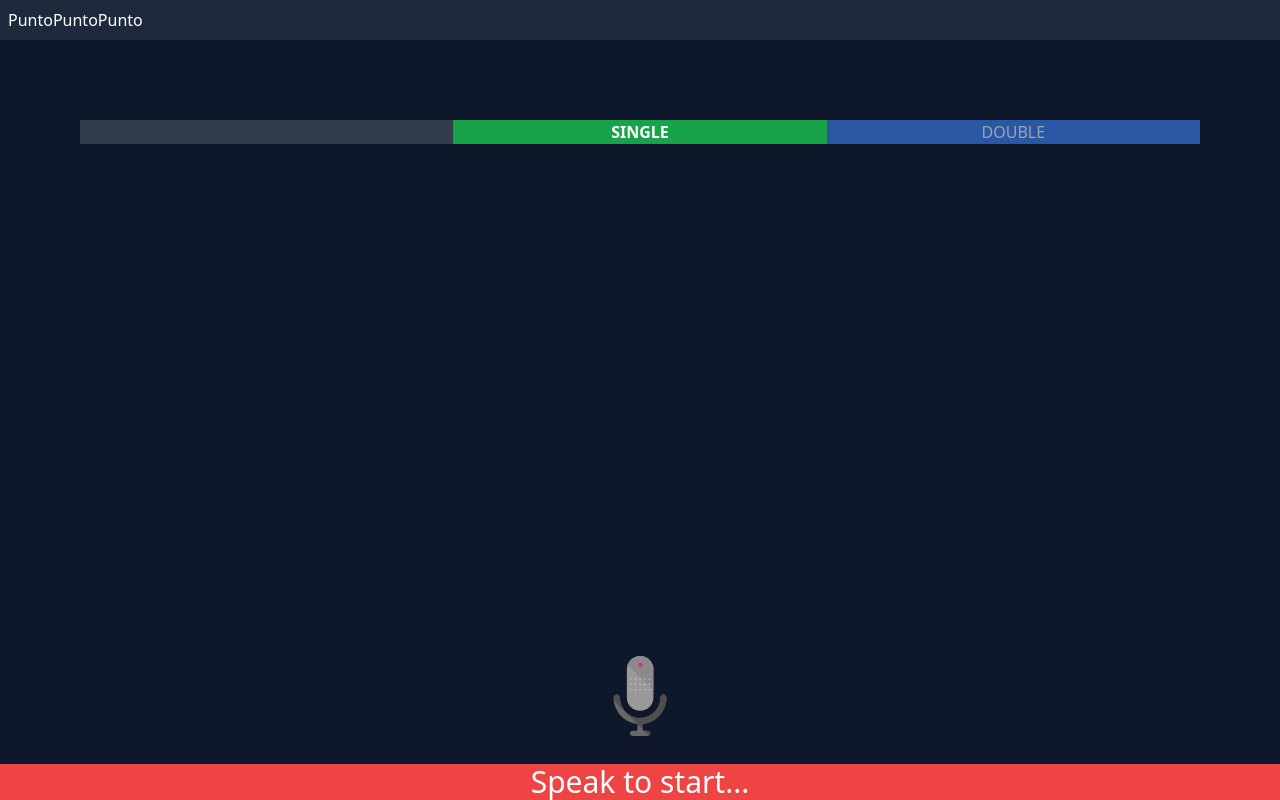
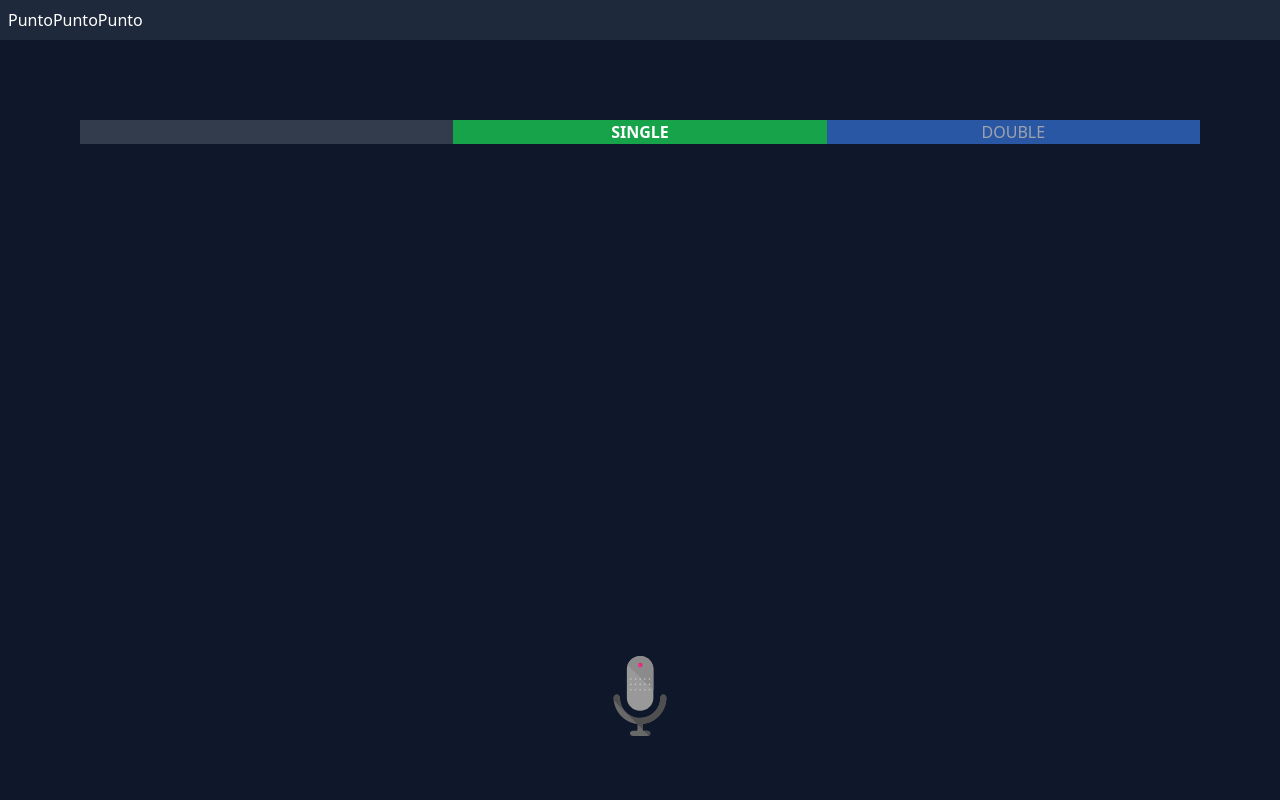
Before and after one commit to Sarodus/PuntoPuntoPunto, a SvelteKit app: page / in a window 1280 px wide. Built offline with nearby package versions, Linux system fonts and the light colour scheme.

Commit message:
try fix permissions

```diff
--- a/src/routes/+page.svelte
+++ b/src/routes/+page.svelte
@@ -134,7 +134,9 @@
 
 <div class="fixed w-full left-0 bottom-0 text-center text-3xl">
 	<div class:!bg-blue-500={listening} class:bg-red-500={!ready} class:bg-green-500={ready}>
-		{text || 'Speak to start...'}
+		{#if permissions}
+			{text || 'Speak to start...'}
+		{/if}
 	</div>
 </div>
 
```
